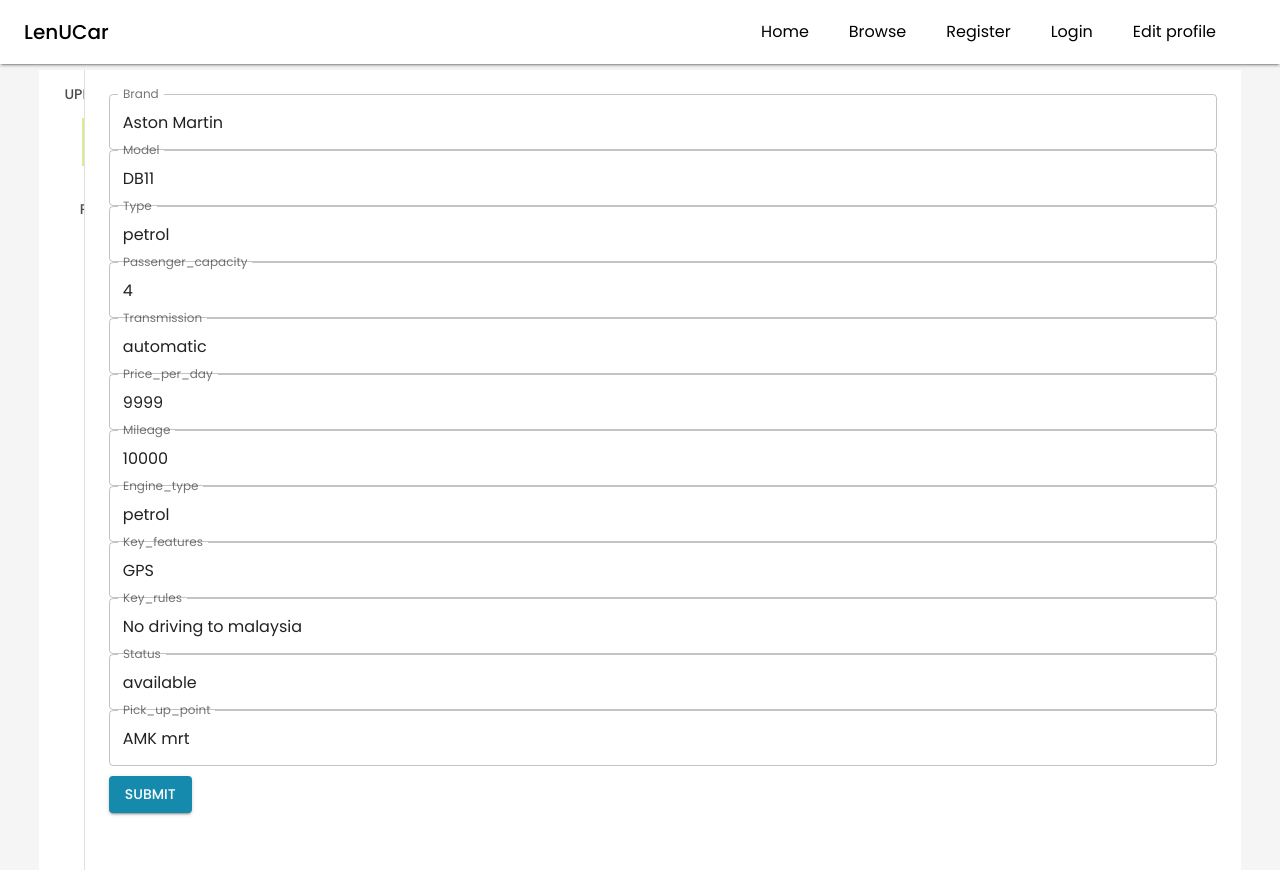
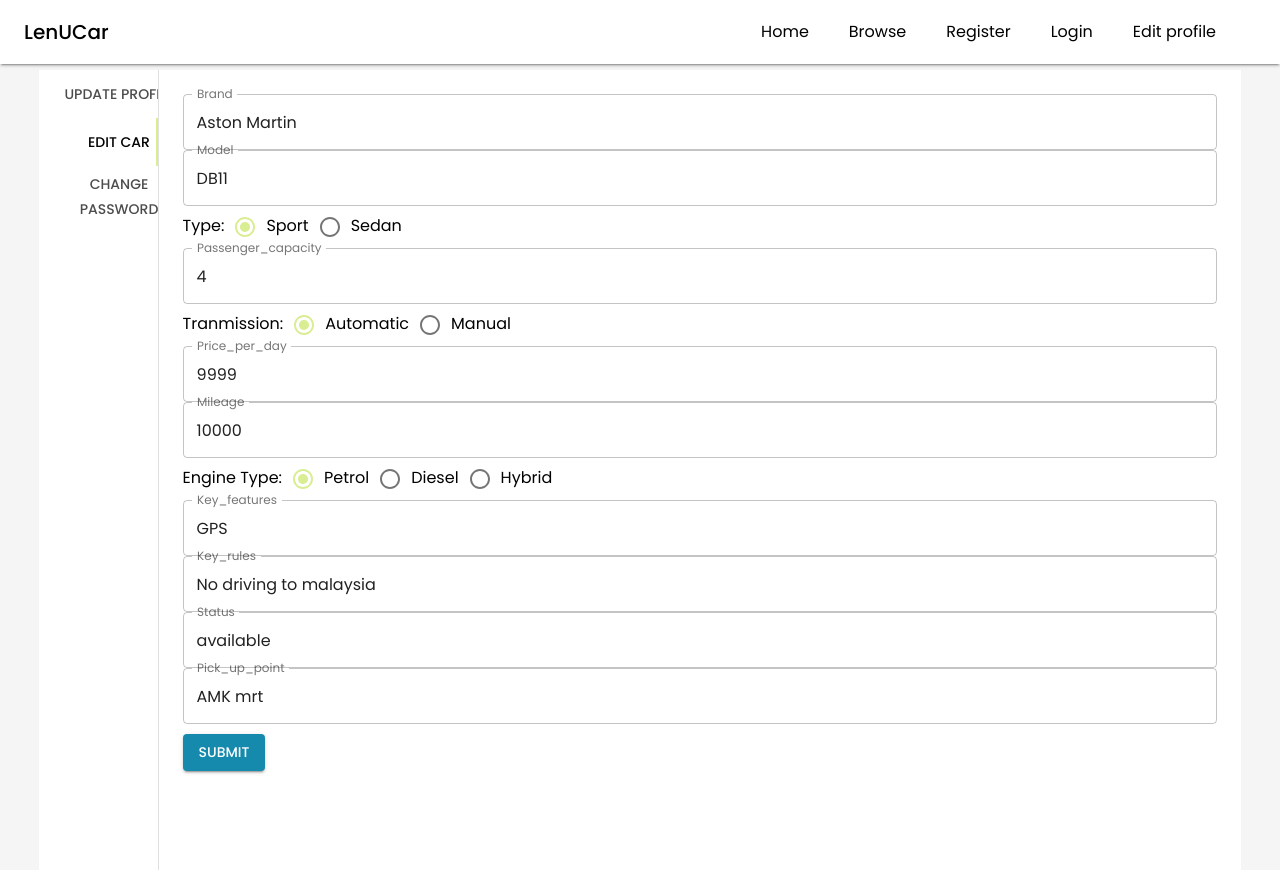
Before and after one commit to SparrowMike/len-u-car, a React (Create React App) app in the folder client/: page /editprofile in a window 1280 px wide. Both pictures are taken after a click on the tab "EDIT CAR". Built offline with nearby package versions, Linux system fonts and the light colour scheme.

Commit message:
fix: 🐛 Push

```diff
--- a/client/package.json
+++ b/client/package.json
@@ -58,6 +58,6 @@
     "@types/material-ui": "^0.21.9",
     "@types/react-dom": "^17.0.9",
     "@types/react-slick": "^0.23.5"
-  },
-  "proxy": "http://localhost:3003"
+  }
+
 }
--- a/client/src/components/editProfile/ChangePassword.tsx
+++ b/client/src/components/editProfile/ChangePassword.tsx
@@ -35,7 +35,7 @@ const handleSubmit = (formValue: FormValues)  => {
    const updateUserAccount = async () => {
      try {
        const res = await fetch(
-         "/users/"+ currentUser,
+         "http://localhost:4000/users/"+ currentUser,
          {
            method: "PUT",
            body: JSON.stringify(merge),
--- a/client/src/components/editProfile/EditCar.tsx
+++ b/client/src/components/editProfile/EditCar.tsx
@@ -1,8 +1,9 @@
 import React from "react";
-import { Formik } from "formik";
+import { Formik, Field } from "formik";
 import * as yup from "../../../node_modules/yup";
 import Button from "@material-ui/core/Button";
 import Textfield from "../editProfile/FormsUI/Textfield";
+import Radio from "@material-ui/core/Radio";
 
 const validationSchema = yup.object({
   brand: yup.string().required("Brand is required"),
@@ -44,7 +45,7 @@ interface FormValues {
 const INITIAL_FORM_STATE: FormValues = {
   brand: "Aston Martin",
   model: "DB11",
-  type: "petrol",
+  type: "sport",
   passenger_capacity: 4,
   transmission: "automatic",
   price_per_day: 9999,
@@ -67,7 +68,7 @@ const handleSubmit = (formValue: any) => {
    const updateCarAccount = async () => {
      try {
        const res = await fetch(
-         "/cars/"+currentCar,
+         "http://localhost:4000/cars/"+currentCar,
          {
            method: "PUT",
            body: JSON.stringify(merge),
@@ -110,24 +111,46 @@ const handleSubmit = (formValue: any) => {
               name="model"
               label="Model"
             />
-            <Textfield
+            {/* <Textfield
 
               id="type"
               name="type"
               label="Type"
-            />
+            /> */}
+            <div>
+                    Type:
+                  <label>
+                    <Field name="type" type="radio" value="sport" as={Radio} />
+                    Sport
+                  </label>
+                  <label>
+                    <Field name="type" type="radio" value="sedan" as={Radio} />
+                    Sedan
+                  </label>
+                </div>
             <Textfield
 
               id="passenger_capacity"
               name="passenger_capacity"
               label="Passenger_capacity"
             />
-  <Textfield
+  {/* <Textfield
 
               id="transmission"
               name="transmission"
               label="Transmission"
-            />
+            /> */}
+            <div>
+                    Tranmission:
+                  <label>
+                    <Field name="transmission" type="radio" value="automatic" as={Radio} />
+                    Automatic
+                  </label>
+                  <label>
+                    <Field name="transmission" type="radio" value="manual" as={Radio} />
+                    Manual
+                  </label>
+                </div>
             <Textfield
 
               id="price_per_day"
@@ -142,12 +165,27 @@ const handleSubmit = (formValue: any) => {
               label="Mileage"
             />
 
-            <Textfield
+            {/* <Textfield
 
               id="engine_type"
               name="engine_type"
               label="Engine_type"
-            />
+            /> */}
+                <div>
+                    Engine Type:
+                  <label>
+                    <Field name="engine_type" type="radio" value="petrol" as={Radio} />
+                    Petrol
+                  </label>
+                  <label>
+                    <Field name="engine_type" type="radio" value="diesel" as={Radio} />
+                    Diesel
+                  </label>
+                  <label>
+                    <Field name="engine_type" type="radio" value="hybrid" as={Radio} />
+                    Hybrid
+                  </label>
+                </div>
 
             <Textfield
 
--- a/client/src/components/editProfile/UpdateProfile.tsx
+++ b/client/src/components/editProfile/UpdateProfile.tsx
@@ -3,6 +3,8 @@ import { Formik } from "formik";
 import * as yup from "../../../node_modules/yup";
 import Button from "@material-ui/core/Button";
 import Textfield from "../editProfile/FormsUI/Textfield";
+
+
 
 
 const validationSchema = yup.object({
@@ -35,7 +37,7 @@ interface FormValues {
 const INITIAL_FORM_STATE: FormValues = {
   full_name: "abc",
   email: "abc@abc.com",
-  user_type: "provider",
+  user_type: "provider", // maybe can take out
   mobile: 12345678,
   identification_card: "S1234567A",
   driving_license: "S1234567A"
@@ -54,7 +56,7 @@ const handleSubmit = (formValue: FormValues) => {
   const updateUserAccount = async () => {
     try {
       const res = await fetch(
-        "/users/"+currentUser,
+        "http://localhost:4000/users/"+currentUser,
         {
           method: "PUT",
           body: JSON.stringify(merge),
@@ -75,6 +77,7 @@ const handleSubmit = (formValue: FormValues) => {
 
   return (
     <div>
+
       {" "}
       <Formik
         initialValues={{
@@ -143,6 +146,7 @@ const handleSubmit = (formValue: FormValues) => {
           </form>
         )}
       </Formik>
+
     </div>
   );
 };
```
Also changed, not shown: 1 other file (tests, documents, lock files or other folders).
